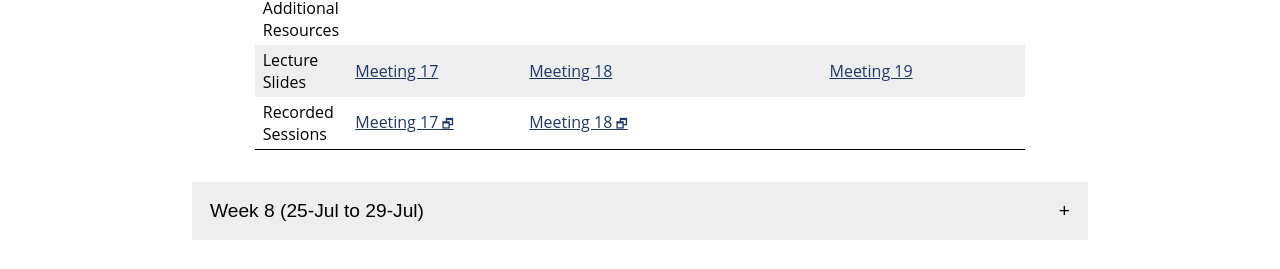
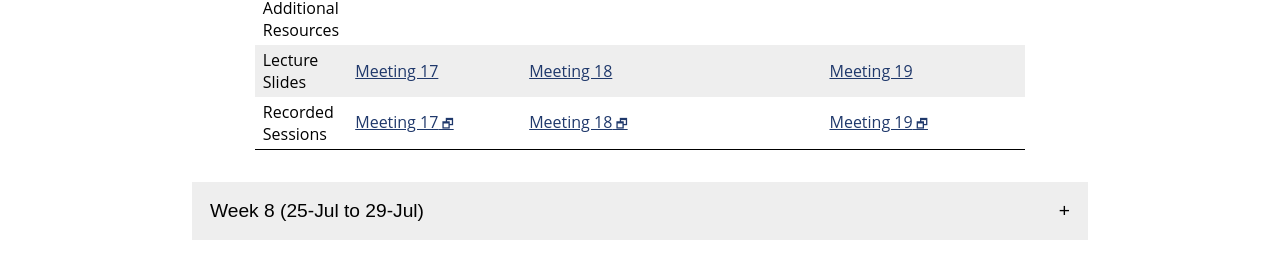
Before and after one commit to jhu-ip/cs220-summer22, a Jekyll site: the page built from material.md, in a window 1280 px wide. Shown: the part 1151-1420 px from the top of the page. Built offline with Jekyll 4.4.1, drawn with Linux system fonts in a browser that asks for light colours.

Commit message:
meeting 19 annotated slides, lecture recording

```diff
--- a/material.csv
+++ b/material.csv
@@ -249,6 +249,7 @@
 7,3,22-Jul,Recap,Day 36,questions/day36.html
 7,3,22-Jul,Exercise,Exercise 36,exercise/ex36.html
 7,3,22-Jul,LectureSlides,Meeting 19,slides/class19.pdf
+7,3,22-Jul,Recording,Meeting 19,https://jh.hosted.panopto.com/Panopto/Pages/Viewer.aspx?id=588a8e8c-74e7-4d22-a0db-aeda010db761
 
 8,1,25-Jul,Video,Lambdas,https://jh.hosted.panopto.com/Panopto/Pages/Viewer.aspx?id=5eb3773f-b093-4630-8e18-ae810038ea47
 8,1,25-Jul,Slides,Lambdas,slides/day37_lambdas.pdf
--- a/material.md
+++ b/material.md
@@ -412,7 +412,7 @@
       <td>Recorded<br>Sessions</td>
       <td><a class='external' target='_blank' href='https://jh.hosted.panopto.com/Panopto/Pages/Viewer.aspx?id=d76a16f8-03fa-42cc-8983-aed6010c28d4'>Meeting 17</a></td>
       <td><a class='external' target='_blank' href='https://jh.hosted.panopto.com/Panopto/Pages/Viewer.aspx?id=7eafba17-394f-485e-82af-aed80122dfba'>Meeting 18</a></td>
-      <td></td>
+      <td><a class='external' target='_blank' href='https://jh.hosted.panopto.com/Panopto/Pages/Viewer.aspx?id=588a8e8c-74e7-4d22-a0db-aeda010db761'>Meeting 19</a></td>
     </tr>
   </tbody>
 </table>
```
